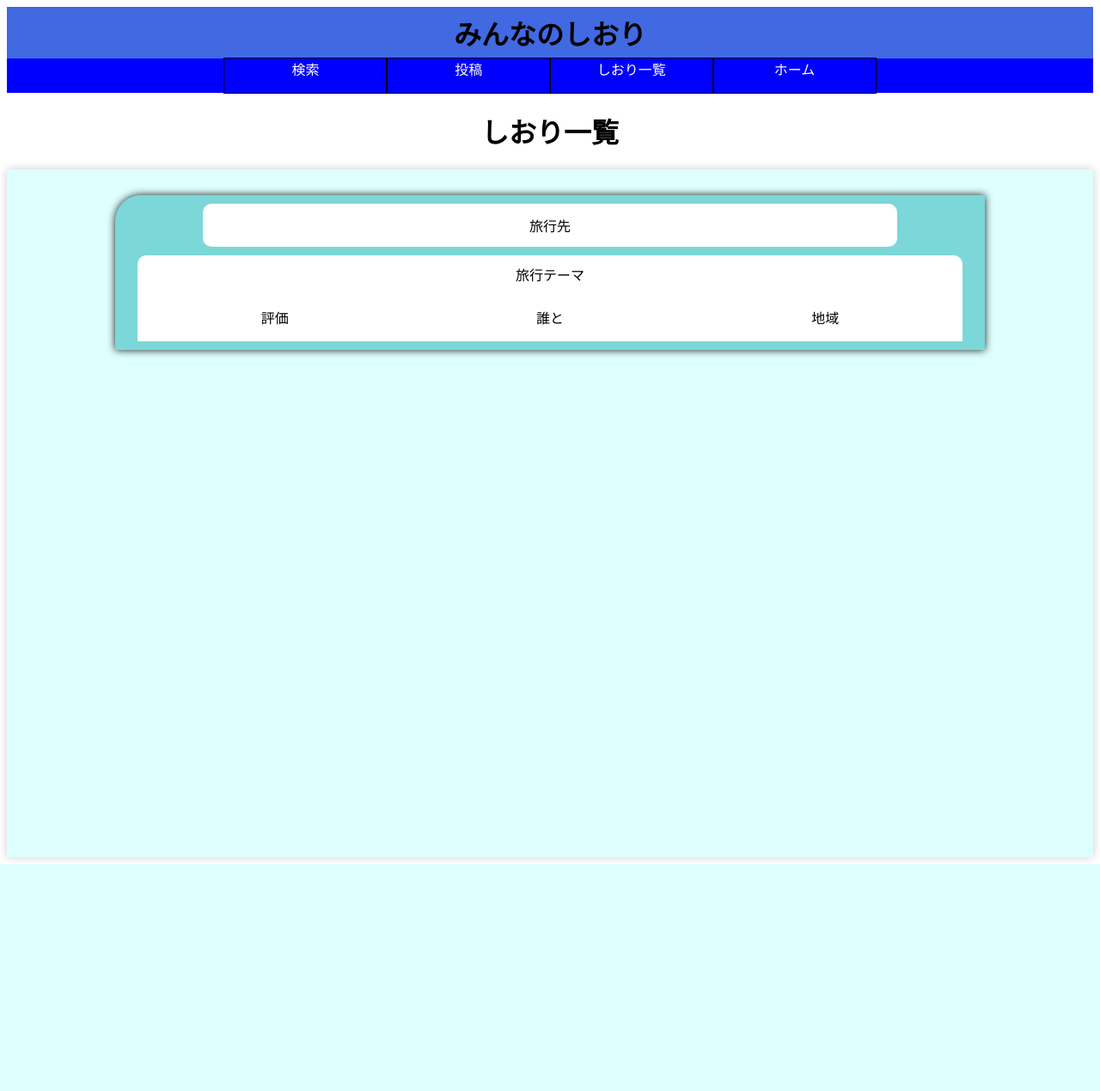
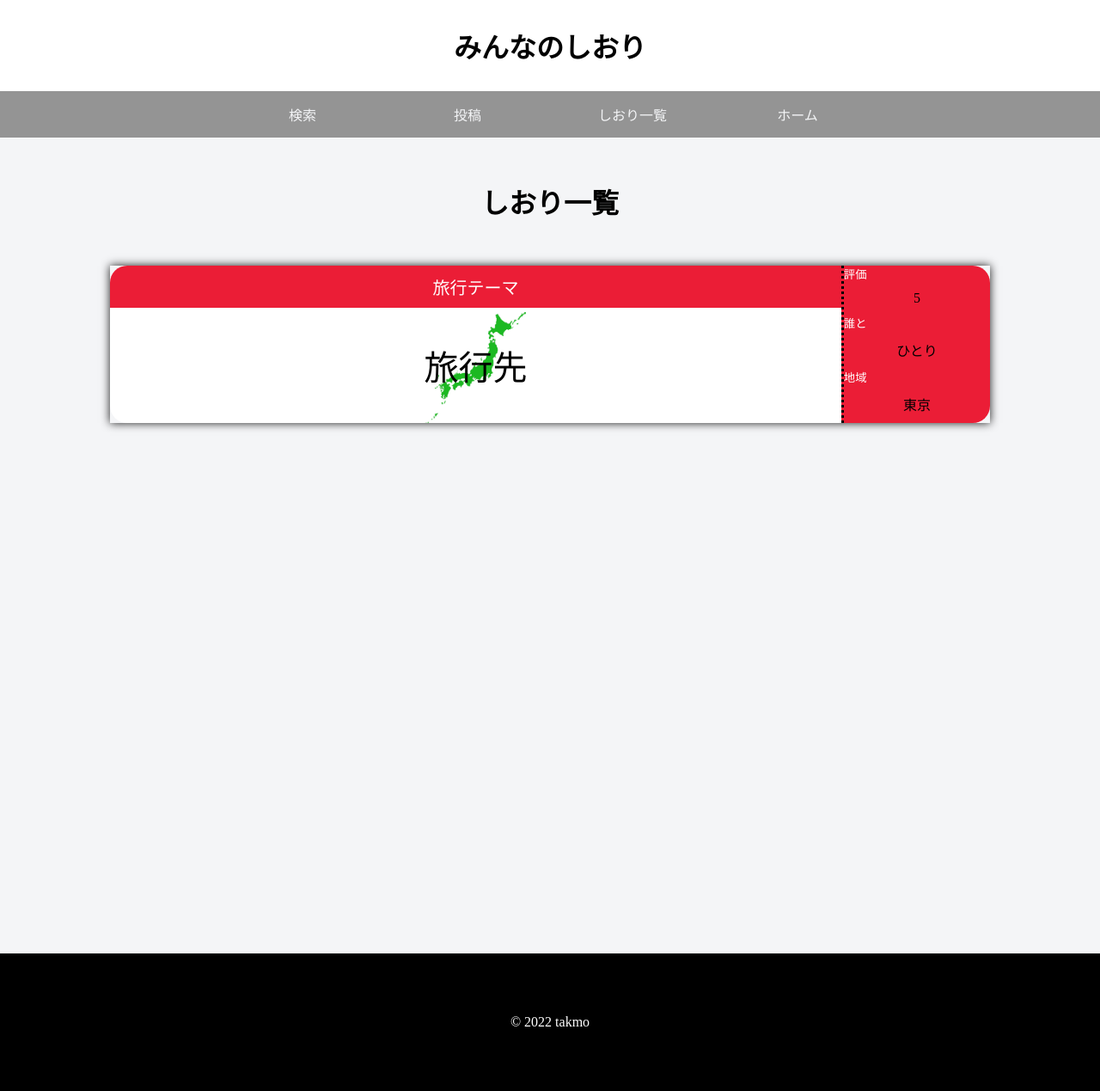
Before and after one commit to ken-takmo/Book-mark-of-the-trip, a PHP site: page /work/public/list.php in a window 1280 px wide. Shown: the whole page at 86% size. Before the commit the page ends 1005 px from the top, so only its background shows below. Run offline with PHP 8.4, Linux system fonts and the light colour scheme; data that the repository does not hold is empty; a stand-in replaces the project's code that opens the database connection; some libraries are stand-ins or nearby versions.

Commit message:
フッターの追加とlist.phpのスタイル変更

```diff
--- a/css/style.css
+++ b/css/style.css
@@ -1,3 +1,10 @@
+body {
+  margin: 0;
+  min-height: 100vh;
+}
+body > * {
+  box-sizing: border-box;
+}
 p {
   margin: 0;
   padding: 10px;
@@ -63,10 +70,56 @@ input[type="submit"] {
   border-radius: 30px;
   cursor: pointer;
 }
+
+/* header */
+header {
+  min-height: 20vh;
+  display: flex;
+  flex-direction: column;
+  align-items: center;
+}
+
+header h1 {
+  background-color: #fff;
+  margin: 0;
+  flex: 2;
+  width: 100vw;
+  display: flex;
+  justify-content: center;
+  align-items: center;
+}
+
+header nav {
+  background-color: rgb(148, 148, 148);
+  display: flex;
+  width: 100vw;
+  justify-content: center;
+  align-items: center;
+  flex: 1;
+}
+header p {
+  color: #f4f5f7;
+  text-align: center;
+  padding: 0;
+  width: 15%;
+  height: 100%;
+  transition: opacity 0.8s;
+  cursor: pointer;
+}
+header p:hover {
+  opacity: 0.5;
+}
+/* main */
+main {
+  min-height: 60vh;
+  padding: 30px 0;
+  background-color: #f4f5f7;
+}
 /* home */
 .home {
   display: flex;
-  justify-content: center;
+  flex-direction: column;
+  align-items: center;
 }
 .image-links {
   width: 700px;
@@ -77,71 +130,37 @@ input[type="submit"] {
 .list-link {
   position: relative;
   cursor: pointer;
+  transition: opacity 1s;
 }
 .list-link img,
 .post-link img {
   width: 300px;
   height: 300px;
-  transition: opacity 1s;
+  transition: opacity 0.5s;
 }
 
-.list-link img:hover,
-.post-link img:hover {
-  opacity: 0.2;
+.list-link:hover .list-link-img,
+.post-link:hover .post-link-img {
+  opacity: 0.4;
 }
-
+.list-link:hover .list-link-p,
+.post-link:hover .post-link-p {
+  opacity: 1;
+}
 .list-link p,
 .post-link p {
-  font-size: 30px;
-  color: rgb(0, 0, 0);
+  font-size: 20px;
+  color: rgb(91, 90, 90);
+  opacity: 0;
   position: absolute;
   top: 50%;
   transform: translate(0, -50%);
   left: 50%;
   transform: translate(-50%, -50%);
+  transition: opacity 0.5s;
 }
 
-/* header */
-header {
-  background-color: pink;
-  height: 100px;
-}
-
-header h1 {
-  background-color: royalblue;
-  margin: 0;
-  height: 60%;
-  display: flex;
-  justify-content: center;
-  align-items: center;
-}
-
-header nav {
-  background-color: blue;
-  display: flex;
-  width: 100%;
-  justify-content: center;
-  align-items: center;
-  margin-right: 50px;
-  height: 40%;
-}
-header p {
-  color: #fff;
-  text-align: center;
-  padding: 0;
-  width: 15%;
-  height: 100%;
-  transition: opacity 0.8s;
-  outline: 1px solid black;
-  cursor: pointer;
-}
-header p:hover {
-  opacity: 0.8;
-  background-color: rgb(36, 61, 223);
-}
 .trip-datas {
-  background-color: #ddfffd;
-  box-shadow: 0 0 10px rgba(0, 0, 0, 0.2);
   display: flex;
   flex-direction: column;
   align-items: center;
@@ -149,14 +168,12 @@ header p:hover {
 }
 
 .trip-data {
-  background-color: #7cd7d8;
   box-shadow: 0 0 10px rgba(0, 0, 0, 0.9);
-  width: 80%;
-  margin-top: 30px;
-  padding-bottom: 10px;
-  border-radius: 30px 0 0 0;
   cursor: pointer;
   transition: opacity 1s;
+  margin-top: 30px;
+  display: flex;
+  width: 80vw;
   min-height: 150px;
 }
 
@@ -164,35 +181,51 @@ header p:hover {
   opacity: 0.5;
 }
 
-.trip-data-header {
+.trip-data-main {
+  flex: 5;
   display: flex;
-  align-items: center;
-  justify-content: center;
-  background-color: #fff;
-  border-radius: 10px;
-  width: 80%;
-  margin: 10px auto;
-  min-height: 50px;
+  flex-direction: column;
+}
+.trip-details {
+  background-color: #eb1d36;
+  flex: 1;
+  border-radius: 0 20px 20px 0;
+  border-left: dotted medium black;
+}
+.trip-details small {
+  color: #fff;
+}
+.trip-details p {
+  text-align: center;
+}
+.trip-theme {
+  background-color: #eb1d36;
+  flex: 1;
+  border-radius: 20px 0 0 0;
+  text-align: center;
+  font-size: 20px;
 }
 
-.trip-data-main {
+.trip-theme p {
+  color: #fff;
+  font-family: serif;
+}
+
+.trip-destination {
   background-color: #fff;
-  border-radius: 10px 10px 0 0;
-  width: 95%;
-  margin: 0 auto;
-  min-height: 50px;
+  flex: 3;
+  border-radius: 0 0 0 20px;
+  background-image: url("../img/map.jpg");
+  background-size: contain;
+  background-repeat: no-repeat;
+  background-position: center 5px;
+  display: flex;
+  justify-content: center;
+  align-items: center;
+  font-size: 40px;
 }
-.trip-data-details {
-  background-color: #fff;
-  min-height: 50px;
-  display: flex;
-  align-content: center;
-  margin: 0 auto;
-  width: 95%;
-}
-.trip-data-main > p {
-  text-align: center;
-}
+
+/* detail */
 .detail {
   flex: 1;
   text-align: center;
@@ -208,8 +241,6 @@ header p:hover {
   flex: 1;
   text-align: center;
 }
-
-/* detail */
 
 .detail h1,
 .detail p,
@@ -265,44 +296,65 @@ header p:hover {
 .update-form {
   background-color: yellow;
 }
+
+/* footer */
+
+footer {
+  height: 20vh;
+  display: flex;
+  justify-content: center;
+  align-items: center;
+  background-color: black;
+  color: #fff;
+}
 /* サンプル */
-.sample1 {
-  background-color: #7cd7d8;
-  box-shadow: 0 0 10px rgba(0, 0, 0, 0.9);
-  width: 80%;
+.trip-data {
   margin-top: 30px;
-  border-radius: 30px 0 0 0;
-  cursor: pointer;
-  transition: opacity 1s;
-  min-height: 30vh;
+  display: flex;
+  width: 80vw;
+  min-height: 150px;
 }
-.sample2 {
+.trip-data-main {
+  flex: 5;
   display: flex;
+  flex-direction: column;
+}
+.trip-details {
+  background-color: #eb1d36;
+  flex: 1;
+  border-radius: 0 20px 20px 0;
+  border-left: dotted medium black;
+}
+
+.trip-details small {
+  color: #fff;
+}
+.trip-details p {
+  text-align: center;
+}
+.trip-theme {
+  background-color: #eb1d36;
+  flex: 1;
+  border-radius: 20px 0 0 0;
+  text-align: center;
+  font-size: 20px;
+}
+
+.trip-theme p {
+  color: #fff;
+  font-family: serif;
+}
+
+.trip-destination {
+  background-color: #fff;
+  flex: 3;
+  border-radius: 0 0 0 20px;
+  background-image: url("../img/map.jpg");
+  background-size: contain;
+  background-repeat: no-repeat;
+  background-position: center 5px;
+  display: flex;
+  justify-content: center;
   align-items: center;
-  justify-content: center;
-  background-color: #fff;
-  border-radius: 10px;
-  width: 80%;
-  margin: 10px auto;
+  font-size: 40px;
 }
-.sample3 {
-  background-color: #fff;
-  border-radius: 10px 10px 0 0;
-  width: 95%;
-  margin: 0 auto;
-}
-.sample4 {
-  background-color: #fff;
-  min-height: 80%;
-  display: flex;
-  align-content: center;
-  margin: 0 auto;
-  width: 95%;
-}
-.sample5 {
-  background-color: #fff;
-  width: 95%;
-  display: flex;
-  margin: 0 auto 20px;
-  border-radius: 0 0 10px 10px;
-}
--- /dev/null
+++ b/work/app/footer.html
@@ -0,0 +1,3 @@
+<footer>
+  <p class="copyright">&copy; 2022 takmo</p>
+</footer>
--- a/work/public/list.php
+++ b/work/public/list.php
@@ -13,48 +13,72 @@
     <meta http-equiv="X-UA-Compatible" content="IE=edge">
     <meta name="viewport" content="width=device-width, initial-scale=1.0">
     <link rel="stylesheet" href="../../css/style.css">
-    <link rel="stylesheet" href="https://fonts.googleapis.com/css2?family=Material+Symbols+Outlined:opsz,wght,FILL,GRAD@20..48,100..700,0..1,-50..200" />
     <title>旅行のしおり</title>
 </head>
 <body>
     <?php include("../app/header.php"); ?>
+    <main>
     <h1>しおり一覧</h1>
     <div class="trip-datas">
         <div class="trip-data">
-            <div class="trip-data-header" >
-                <!-- <span class="material-symbols-outlined">
-                flight_takeoff
-                </span> -->
-                <p>旅行先</p>
+            <div class="trip-data-main">
+                <div class="trip-theme" >
+                    <p>旅行テーマ</p>
+                </div>
+                <div class="trip-destination">
+                    <p>旅行先</p>
+                </div>
             </div>
-            <div class="trip-data-main">
-                <p>旅行テーマ</p>
-            </div>
-            <div class="trip-data-details">
-                <p class="detail">評価</p>
-                <p class="detail">誰と</p>
-                <p class="detail">地域</p>
+            <div class="trip-details">
+                <small>評価</small>
+                <p>5</p>
+                <small>誰と</small>
+                <p>ひとり</p>
+                <small>地域</small>
+                <p>東京</p>
             </div>
         </div>
         <?php foreach($trips as $trip): ?>
         <div class="trip-data" data-id="<?= $trip['id'] ?>" onclick="toDetail(<?= $trip['id'] ?>)">
-            <div class="trip-data-header trip-data-child" >
-                <!-- <span class="material-symbols-outlined">
-                flight_takeoff
-                </span> -->
-                <p><strong><?= $trip['destination'] ?></strong></p>
+            <div class="trip-data-main">
+                <div class="trip-theme trip-data-child" >
+                    <p><?= $trip['theme'] ?></p>
+                </div>
+                <div class="trip-destination trip-data-child" >
+                    <p><?= $trip['destination'] ?></p>
+                </div>
             </div>
-            <div class="trip-data-main  trip-data-child" >
-                <p><?= $trip['theme'] ?></p>
-            </div>
-            <div class="trip-data-details  trip-data-child" >
+            <div class="trip-details  trip-data-child" >
+                <small>評価</small>
                 <p class="detail"><?= $trip['evaluation'] ?></p>
+                <small>誰と</small>
                 <p class="detail"><?= Functions::setCompanion($trip['companion']) ?></p>
+                <small>地域</small>
                 <p class="detail"><?= $regions[$trip['region'] - 1] ?></p>
             </div>
         </div>
         <?php endforeach; ?>
+        <!-- <div class="sample">
+            <div class="left-side">
+                <div class="top">
+                    <p>楽しいシティーボーイ体験</p>
+                </div>
+                <div class="bottum">
+                    <p>渋谷</p>
+                </div>
+            </div>
+            <div class="right-side">
+                <small>評価</small>
+                <p>5</p>
+                <small>誰と</small>
+                <p>ひとり</p>
+                <small>地域</small>
+                <p>東京</p>
+            </div>
+        </div> -->
     </div>
+    </main>
+    <?php include("../app/footer.html"); ?>
     <script>
         const toDetail = (id) => {
             location.href = `./detail.php?id=${id}`;
```
Also changed, not shown: index.php (+6 -4 lines), img/map.jpg (added).
